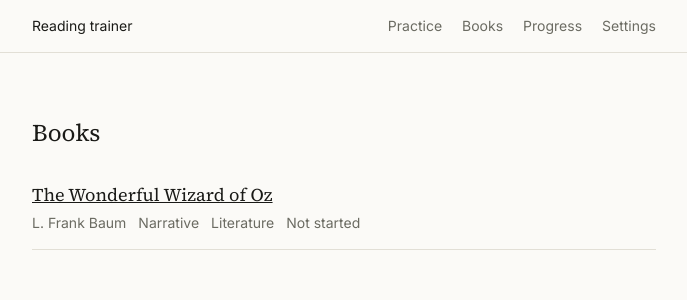
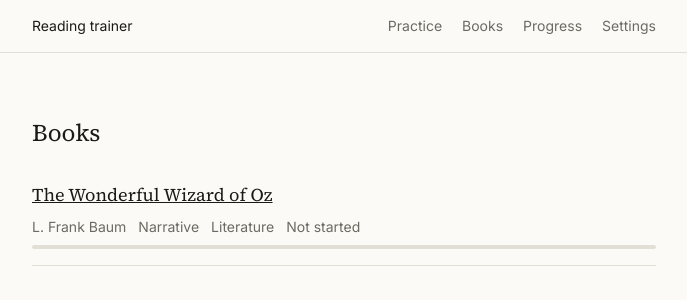
Before and after one commit to RasmusKuusmaa/speedread, a Next.js app: page /books in a window 1280 px wide. Shown: the top 300 px of the page, without its empty margins (296-983 px from the left). Built offline with nearby package versions, Linux system fonts and the light colour scheme.

Commit message:
feat(books): show how much of each book has been read on the list

```diff
--- a/src/app/books/page.tsx
+++ b/src/app/books/page.tsx
@@ -1,6 +1,7 @@
 "use client";
 
 import Link from "next/link";
+import { bookProgressFor, completionPercent } from "@/lib/books/progress";
 import { loadBooks } from "@/lib/content/book-loader";
 import { useStore } from "@/lib/storage/store-provider";
 
@@ -27,31 +28,38 @@ export default function BooksPage() {
       ) : (
         <ul className="flex flex-col gap-4">
           {books.map((book) => {
-            const progress = store.bookProgress.find(
-              (entry) => entry.bookId === book.id,
-            );
-            const totalChunks = book.chunks.length;
+            const progress = bookProgressFor(store, book.id);
+            const percentRead = Math.round(completionPercent(book, progress));
             const status =
-              progress === undefined
+              percentRead === 0
                 ? "Not started"
-                : progress.completedAtEpochMs !== null
+                : percentRead === 100
                   ? "Finished"
-                  : `${progress.currentChunkIndex} of ${totalChunks} sections read`;
+                  : `${percentRead}% read`;
 
             return (
-              <li key={book.id} className="border-b border-rule pb-4">
+              <li
+                key={book.id}
+                className="flex flex-col gap-2 border-b border-rule pb-4"
+              >
                 <Link
                   href={`/books/${book.id}`}
                   className="font-serif text-lg text-ink underline"
                 >
                   {book.title}
                 </Link>
-                <p className="mt-1 flex gap-3 font-sans text-sm text-muted">
+                <p className="flex gap-3 font-sans text-sm text-muted">
                   <span>{book.author}</span>
                   <span>{capitalize(book.textType)}</span>
                   <span>{capitalize(book.domain)}</span>
                   <span>{status}</span>
                 </p>
+                <div className="h-1 rounded bg-rule">
+                  <div
+                    className="h-1 rounded bg-signal"
+                    style={{ width: `${percentRead}%` }}
+                  />
+                </div>
               </li>
             );
           })}
```
